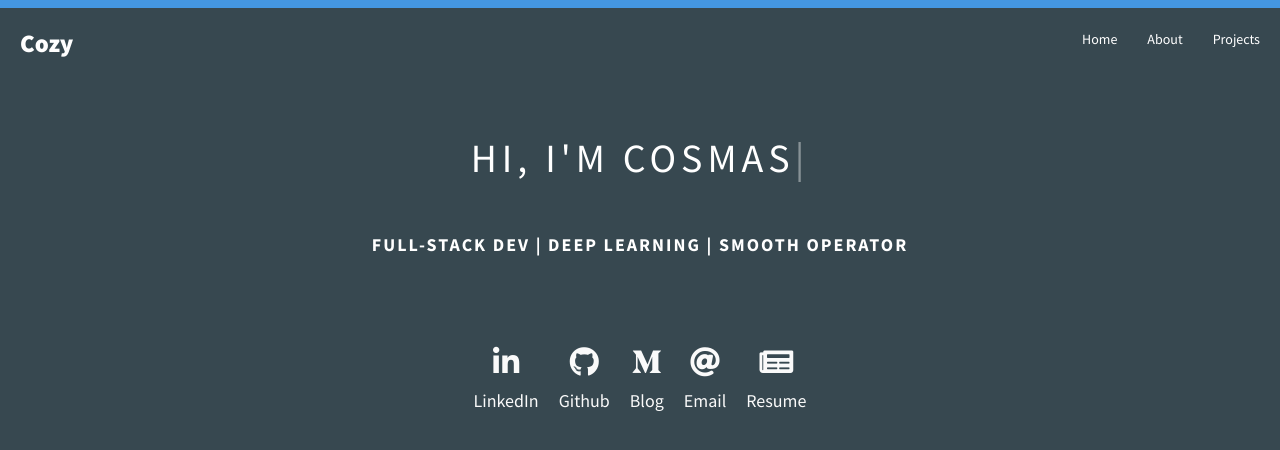
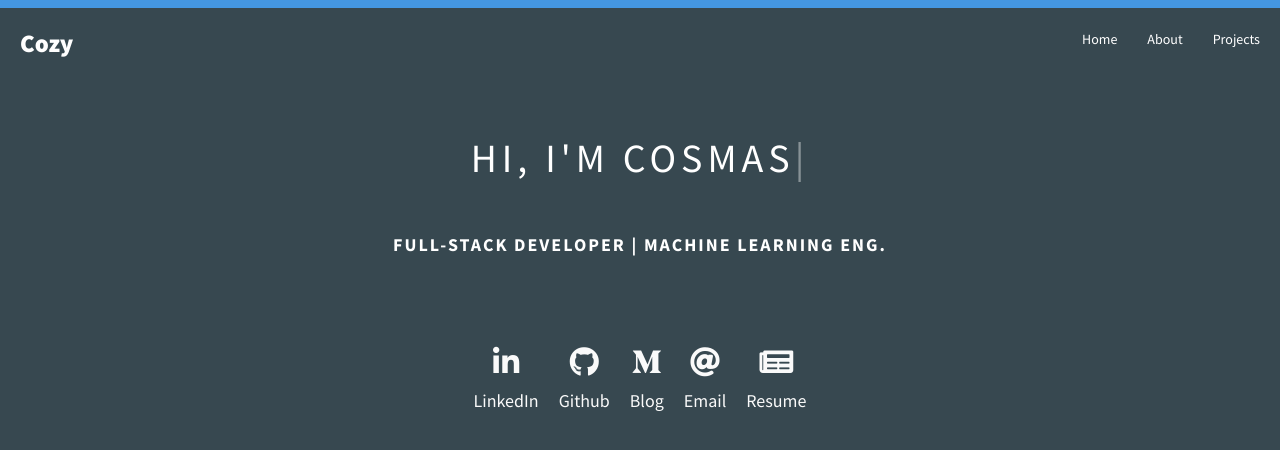
Before and after one commit to ItsCosmas/itscosmas.github.io, a React (Create React App) app: page / in a window 1280 px wide. Shown: the top 450 px of the page. Built offline with nearby package versions, Linux system fonts and the light colour scheme.

Commit message:
Changed the sub heading

```diff
--- a/src/components/typedComponent/typedComponent.js
+++ b/src/components/typedComponent/typedComponent.js
@@ -13,7 +13,7 @@ const typed = (props) => {
                 <br />
 
                 <span className="heading-primary--sub">
-                    Full-Stack Dev | Deep Learning | Smooth Operator
+                    Full-Stack Developer | Machine Learning Eng.
                 </span>
 
                 {/* <Typed
```
